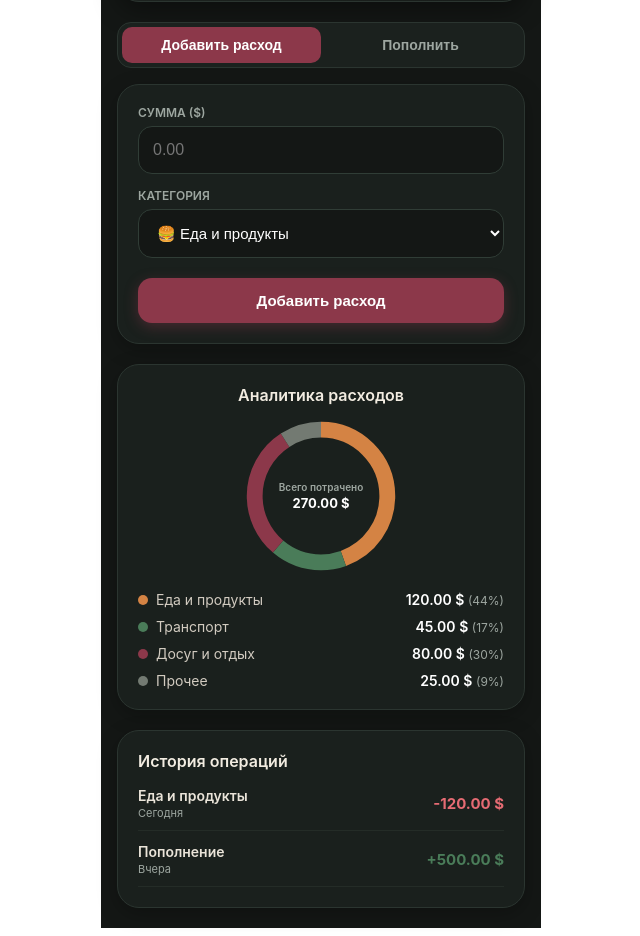
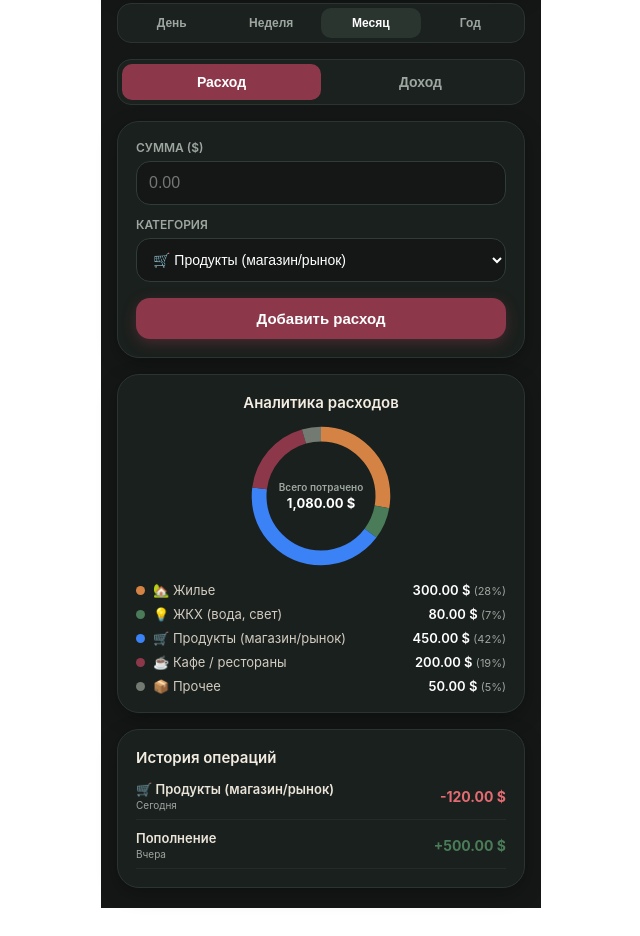
Before and after one commit to takho01/TG-Financial-sever-bot, a Next.js app: page / in a window 1280 px wide. Shown: the part 264-1200 px from the top of the page, without its empty margins (319-959 px from the left). Built offline with nearby package versions, Linux system fonts and the light colour scheme.

Commit message:
Update index.jsx

```diff
--- a/pages/index.jsx
+++ b/pages/index.jsx
@@ -1,110 +1,168 @@
-import { useState } from 'react';
+import { useState, useEffect } from 'react';
 
-// Курсы валют относительно 1 USD
 const RATES = {
   '$': 1,
   '€': 0.92,
   '₸': 495,
   '₼': 1.70,
   'USDT': 1,
-  'TON': 5.5 // 1 TON = 5.5 USD
+  'TON': 5.5
 };
 
-// Словари для локализации интерфейса в теплой эстетике
 const t = {
   ru: {
-    title: "Финансовый трекер",
+    title: "Мои Финансы",
     balance: "Текущий баланс",
-    addExpense: "Добавить расход",
-    addIncome: "Пополнить",
+    addExpense: "Расход",
+    addIncome: "Доход",
     amount: "Сумма",
     category: "Категория",
     addBtn: "Добавить расход",
     incomeBtn: "Внести доход",
     analytics: "Аналитика расходов",
     history: "История операций",
+    viewAll: "Подробнее",
+    close: "Закрыть",
     noExpenses: "Пока нет расходов. Добавьте первый!",
     noHistory: "История операций пуста",
     totalSpent: "Всего потрачено",
-    categories: { food: "Еда и продукты", transport: "Транспорт", fun: "Досуг и отдых", other: "Прочее" }
+    periods: { day: "День", week: "Неделя", month: "Месяц", year: "Год" },
+    categories: {
+      housing: "🏡 Жилье",
+      utilities: "💡 ЖКХ (вода, свет)",
+      groceries: "🛒 Продукты (магазин/рынок)",
+      restaurants: "☕ Кафе / рестораны",
+      other: "📦 Прочее"
+    }
   },
   en: {
-    title: "Financial Tracker",
+    title: "My Finances",
     balance: "Current Balance",
-    addExpense: "Add Expense",
-    addIncome: "Add Income",
+    addExpense: "Expense",
+    addIncome: "Income",
     amount: "Amount",
     category: "Category",
     addBtn: "Add Expense",
     incomeBtn: "Add Income",
     analytics: "Expense Analytics",
     history: "Transaction History",
+    viewAll: "View All",
+    close: "Close",
     noExpenses: "No expenses yet.",
     noHistory: "No transactions yet",
     totalSpent: "Total Spent",
-    categories: { food: "Food & Groceries", transport: "Transport", fun: "Leisure & Fun", other: "Other" }
+    periods: { day: "Day", week: "Week", month: "Month", year: "Year" },
+    categories: {
+      housing: "🏡 Housing",
+      utilities: "💡 Utilities",
+      groceries: "🛒 Groceries",
+      restaurants: "☕ Restaurants",
+      other: "📦 Other"
+    }
   },
   kz: {
-    title: "Қаржы трекері",
+    title: "Менің қаржым",
     balance: "Ағымдағы баланс",
-    addExpense: "Шығын қосу",
-    addIncome: "Кіріс қосу",
+    addExpense: "Шығыс",
+    addIncome: "Кіріс",
     amount: "Сомасы",
     category: "Санат",
     addBtn: "Шығын қосу",
     incomeBtn: "Кіріс қосу",
     analytics: "Шығындар аналитикасы",
     history: "Операциялар тарихы",
+    viewAll: "Толығырақ",
+    close: "Жабу",
     noExpenses: "Әзірге шығындар жоқ.",
     noHistory: "Транзакциялар жоқ",
     totalSpent: "Барлығы жұмсалды",
-    categories: { food: "Тамақ", transport: "Көлік", fun: "Ойын-сауық", other: "Басқа" }
+    periods: { day: "Күн", week: "Апта", month: "Ай", year: "Жыл" },
+    categories: {
+      housing: "🏡 Тұрғын үй",
+      utilities: "💡 Коммуналдық қызмет",
+      groceries: "🛒 Өнімдер (дүкен/базар)",
+      restaurants: "☕ Кафе / мейрамхана",
+      other: "📦 Басқа"
+    }
   },
   az: {
-    title: "Maliyyə İzləyicisi",
+    title: "Mənim Maliyyəm",
     balance: "Cari Balans",
-    addExpense: "Xərc əlavə et",
-    addIncome: "Gəlir əlavə et",
+    addExpense: "Xərc",
+    addIncome: "Gəlir",
     amount: "Məbləğ",
     category: "Kateqoriya",
     addBtn: "Xərc əlavə et",
     incomeBtn: "Gəlir əlavə et",
     analytics: "Xərc Analitikası",
     history: "Əməliyyat tarixçəsi",
+    viewAll: "Ətraflı",
+    close: "Bağla",
     noExpenses: "Hələ xərc yoxdur.",
     noHistory: "Əməliyyat yoxdur",
     totalSpent: "Ümumi xərc",
-    categories: { food: "Yemək", transport: "Nəqliyyat", fun: "Əyləncə", other: "Digər" }
+    periods: { day: "Gün", week: " Həftə", month: "Ay", year: "İl" },
+    categories: {
+      housing: "🏡 Mənzil",
+      utilities: "💡 Kommunal",
+      groceries: "🛒 Ərzaq (mağaza/bazar)",
+      restaurants: "☕ Kafe / restoran",
+      other: "📦 Digər"
+    }
   }
 };
 
 const CATEGORY_COLORS = {
-  food: "#d48344",      // Теплый охристый / пряный
-  transport: "#4a7c59", // Приглушенный болотный акцент
-  fun: "#8c384a",       // Бордово-винный
-  other: "#737a72"      // Матовый серо-зеленый
+  housing: "#d48344",     // Охристый
+  utilities: "#4a7c59",   // Болотный
+  groceries: "#3b82f6",   // Яркий синий
+  restaurants: "#8c384a", // Бордовый
+  other: "#737a72"        // Серый
 };
 
 export default function Home() {
-  const [baseBalanceUSD, setBaseBalanceUSD] = useState(1500);
-  const [expensesUSD, setExpensesUSD] = useState({
-    food: 120,
-    transport: 45,
-    fun: 80,
-    other: 25
+  // Загружаем данные из localStorage, если они есть, иначе используем дефолтные
+  const [baseBalanceUSD, setBaseBalanceUSD] = useState(() => {
+    if (typeof window !== 'undefined') {
+      const saved = localStorage.getItem('fin_balance');
+      return saved !== null ? Number(saved) : 1500;
+    }
+    return 1500;
   });
 
-  // История транзакций
-  const [transactions, setTransactions] = useState([
-    { id: 1, type: 'expense', title: 'Еда и продукты', amountUSD: 120, date: 'Сегодня' },
+  const [expensesUSD, setExpensesUSD] = useState(() => {
+    if (typeof window !== 'undefined') {
+      const saved = localStorage.getItem('fin_expenses');
+      return saved !== null ? JSON.parse(saved) : { housing: 300, utilities: 80, groceries: 450, restaurants: 200, other: 50 };
+    }
+    return { housing: 300, utilities: 80, groceries: 450, restaurants: 200, other: 50 };
+  });
+
+  const [transactions, setTransactions] = useState(() => {
+    if (typeof window !== 'undefined') {
+      const saved = localStorage.getItem('fin_txs');
+      return saved !== null ? JSON.parse(saved) : [
+        { id: 1, type: 'expense', title: '🛒 Продукты (магазин/рынок)', amountUSD: 120, date: 'Сегодня' },
         { id: 2, type: 'income', title: 'Пополнение', amountUSD: 500, date: 'Вчера' }
-  ]);
+      ];
+    }
+    return [];
+  });
 
   const [amount, setAmount] = useState('');
   const [currency, setCurrency] = useState('$');
   const [lang, setLang] = useState('ru');
-  const [category, setCategory] = useState('food');
+  const [category, setCategory] = useState('groceries');
   const [activeTab, setActiveTab] = useState('expense');
+  const [period, setPeriod] = useState('month');
+  const [showAllModal, setShowAllModal] = useState(false);
+
+  // Сохраняем в localStorage при каждом изменении
+  useEffect(() => {
+    localStorage.setItem('fin_balance', baseBalanceUSD);
+    localStorage.setItem('fin_expenses', JSON.stringify(expensesUSD));
+    localStorage.setItem('fin_txs', JSON.stringify(transactions));
+  }, [baseBalanceUSD, expensesUSD, transactions]);
 
   const dict = t[lang];
   const rate = RATES[currency];
@@ -128,7 +186,7 @@ export default function Home() {
       setBaseBalanceUSD(prev => prev - valInUSD);
       setExpensesUSD(prev => ({
         ...prev,
-        [category]: prev[category] + valInUSD
+        [category]: (prev[category] || 0) + valInUSD
       }));
       setTransactions(prev => [
         { id: Date.now(), type: 'expense', title: dict.categories[category], amountUSD: valInUSD, date: 'Только что' },
@@ -145,11 +203,11 @@ export default function Home() {
   };
 
   const totalSpentUSD = Object.values(expensesUSD).reduce((a, b) => a + b, 0);
-  const categoryKeys = ['food', 'transport', 'fun', 'other'];
+  const categoryKeys = ['housing', 'utilities', 'groceries', 'restaurants', 'other'];
 
   let cumulativePercent = 0;
   const chartSegments = categoryKeys.map(key => {
-    const val = expensesUSD[key];
+    const val = expensesUSD[key] || 0;
     const percent = totalSpentUSD > 0 ? (val / totalSpentUSD) * 100 : 0;
     const strokeDasharray = `${percent} ${100 - percent}`;
     const strokeDashoffset = -cumulativePercent;
@@ -169,15 +227,10 @@ export default function Home() {
       boxSizing: "border-box"
     }}>
       {/* Шапка: Селекторы */}
-      <div style={{ display: "flex", justifyContent: "space-between", marginBottom: "24px", gap: "12px" }}>
+      <div style={{ display: "flex", justifyContent: "space-between", marginBottom: "20px", gap: "12px" }}>
         <select
-          value={lang}
-          onChange={(e) => setLang(e.target.value)}
-          style={{
-            background: "#1e2320", color: "#eae4d9", border: "1px solid #2f3833",
-            padding: "12px 14px", borderRadius: "14px", fontSize: "15px", fontWeight: "600",
-            outline: "none", flex: 1, cursor: "pointer"
-          }}
+          value={lang} onChange={(e) => setLang(e.target.value)}
+          style={{ background: "#1e2320", color: "#eae4d9", border: "1px solid #2f3833", padding: "12px 14px", borderRadius: "14px", fontSize: "15px", fontWeight: "600", outline: "none", flex: 1, cursor: "pointer" }}
         >
           <option value="ru">🇷🇺 Русский</option>
           <option value="en">🇬🇧 English</option>
@@ -186,13 +239,8 @@ export default function Home() {
         </select>
 
         <select
-          value={currency}
-          onChange={(e) => setCurrency(e.target.value)}
-          style={{
-            background: "#1e2320", color: "#eae4d9", border: "1px solid #2f3833",
-            padding: "12px 14px", borderRadius: "14px", fontSize: "15px", fontWeight: "600",
-            outline: "none", flex: 1, cursor: "pointer"
-          }}
+          value={currency} onChange={(e) => setCurrency(e.target.value)}
+          style={{ background: "#1e2320", color: "#eae4d9", border: "1px solid #2f3833", padding: "12px 14px", borderRadius: "14px", fontSize: "15px", fontWeight: "600", outline: "none", flex: 1, cursor: "pointer" }}
         >
           <option value="$">USD ($)</option>
           <option value="€">EUR (€)</option>
@@ -203,19 +251,38 @@ export default function Home() {
         </select>
       </div>
 
-      <h2 style={{ textAlign: "center", marginBottom: "20px", fontWeight: "700", fontSize: "22px", color: "#f2ece1" }}>{dict.title}</h2>
+      <h2 style={{ textAlign: "center", marginBottom: "16px", fontWeight: "700", fontSize: "22px", color: "#f2ece1" }}>{dict.title}</h2>
 
       {/* Баланс */}
       <div style={{
         background: "linear-gradient(145deg, #1f2622 0%, #171c19 100%)",
-        border: "1px solid #2b3530", color: "#eae4d9", padding: "26px", borderRadius: "22px",
-        textAlign: "center", marginBottom: "20px", boxShadow: "0 10px 25px rgba(0,0,0,0.35)"
+        border: "1px solid #2b3530", color: "#eae4d9", padding: "24px", borderRadius: "22px",
+        textAlign: "center", marginBottom: "16px", boxShadow: "0 10px 25px rgba(0,0,0,0.35)"
       }}>
         <p style={{ margin: 0, fontSize: "12px", color: "#9da6a0", textTransform: "uppercase", letterSpacing: "1px", fontWeight: "600" }}>{dict.balance}</p>
-        <h1 style={{ margin: "10px 0 0 0", fontSize: "36px", fontWeight: "700", color: "#fff" }}>{formatVal(baseBalanceUSD)} {currency}</h1>
+        <h1 style={{ margin: "10px 0 0 0", fontSize: "34px", fontWeight: "700", color: "#fff" }}>{formatVal(baseBalanceUSD)} {currency}</h1>
       </div>
 
-      {/* Переключатель вкладки */}
+      {/* Таймлайн периодов (День, Неделя, Месяц, Год) как на референсах */}
+      <div style={{ display: "flex", background: "#1b211e", padding: "4px", borderRadius: "14px", marginBottom: "16px", border: "1px solid #2b3530" }}>
+        {['day', 'week', 'month', 'year'].map(p => (
+          <button
+            key={p}
+            type="button"
+            onClick={() => setPeriod(p)}
+            style={{
+              flex: 1, padding: "8px 0", borderRadius: "10px", border: "none", fontWeight: "600", fontSize: "12px", cursor: "pointer",
+              background: period === p ? "#2b3530" : "transparent",
+              color: period === p ? "#fff" : "#9da6a0",
+              transition: "all 0.2s ease"
+            }}
+          >
+            {dict.periods[p]}
+          </button>
+        ))}
+      </div>
+
+      {/* Переключатель вкладки Расход / Доход */}
       <div style={{ display: "flex", background: "#1b211e", padding: "4px", borderRadius: "14px", marginBottom: "16px", border: "1px solid #2b3530" }}>
         <button
           type="button"
@@ -243,54 +310,55 @@ export default function Home() {
         </button>
       </div>
 
-      {/* Форма */}
+      {/* Форма ввода */}
       <form onSubmit={handleAction} style={{
-        background: "#1a201d", border: "1px solid #2b3530", padding: "20px", borderRadius: "22px",
-        marginBottom: "20px", boxShadow: "0 6px 20px rgba(0,0,0,0.25)"
+        background: "#1a201d", border: "1px solid #2b3530", padding: "18px", borderRadius: "22px",
+        marginBottom: "16px", boxShadow: "0 6px 20px rgba(0,0,0,0.25)"
       }}>
-        <div style={{ marginBottom: "14px" }}>
+        <div style={{ marginBottom: "12px" }}>
           <label style={{ display: "block", fontSize: "12px", color: "#9da6a0", marginBottom: "6px", fontWeight: "600", textTransform: "uppercase" }}>{dict.amount} ({currency})</label>
           <input
             type="number" step="any" value={amount} onChange={(e) => setAmount(e.target.value)} placeholder="0.00"
-            style={{ width: "100%", padding: "14px", borderRadius: "14px", border: "1px solid #303d36", background: "#141715", color: "white", fontSize: "16px", outline: "none", boxSizing: "border-box" }}
+            style={{ width: "100%", padding: "12px", borderRadius: "14px", border: "1px solid #303d36", background: "#141715", color: "white", fontSize: "16px", outline: "none", boxSizing: "border-box" }}
           />
         </div>
 
         {activeTab === 'expense' && (
-          <div style={{ marginBottom: "20px" }}>
+          <div style={{ marginBottom: "16px" }}>
             <label style={{ display: "block", fontSize: "12px", color: "#9da6a0", marginBottom: "6px", fontWeight: "600", textTransform: "uppercase" }}>{dict.category}</label>
             <select
               value={category} onChange={(e) => setCategory(e.target.value)}
-              style={{ width: "100%", padding: "14px", borderRadius: "14px", border: "1px solid #303d36", background: "#141715", color: "white", fontSize: "15px", outline: "none", cursor: "pointer", boxSizing: "border-box" }}
+              style={{ width: "100%", padding: "12px", borderRadius: "14px", border: "1px solid #303d36", background: "#141715", color: "white", fontSize: "14px", outline: "none", cursor: "pointer", boxSizing: "border-box" }}
             >
-              <option value="food">🍔 {dict.categories.food}</option>
-              <option value="transport">🚗 {dict.categories.transport}</option>
-              <option value="fun">🎉 {dict.categories.fun}</option>
-              <option value="other">📦 {dict.categories.other}</option>
+              <option value="housing">{dict.categories.housing}</option>
+              <option value="utilities">{dict.categories.utilities}</option>
+              <option value="groceries">{dict.categories.groceries}</option>
+              <option value="restaurants">{dict.categories.restaurants}</option>
+              <option value="other">{dict.categories.other}</option>
             </select>
           </div>
         )}
 
         <button type="submit" style={{
           width: "100%", background: activeTab === 'expense' ? "#8c384a" : "#4a7c59", color: "white",
-          border: "none", padding: "14px", borderRadius: "14px", fontWeight: "700", fontSize: "15px", cursor: "pointer",
+          border: "none", padding: "12px", borderRadius: "14px", fontWeight: "700", fontSize: "15px", cursor: "pointer",
           boxShadow: activeTab === 'expense' ? "0 4px 14px rgba(140,56,74,0.4)" : "0 4px 14px rgba(74,124,89,0.4)"
         }}>
           {activeTab === 'expense' ? dict.addBtn : dict.incomeBtn}
         </button>
       </form>
 
-      {/* График */}
+      {/* График аналитики */}
       <div style={{
-        background: "#1a201d", border: "1px solid #2b3530", padding: "20px", borderRadius: "22px",
-        marginBottom: "20px", boxShadow: "0 6px 20px rgba(0,0,0,0.25)"
+        background: "#1a201d", border: "1px solid #2b3530", padding: "18px", borderRadius: "22px",
+        marginBottom: "16px", boxShadow: "0 6px 20px rgba(0,0,0,0.25)"
       }}>
-        <h3 style={{ margin: "0 0 16px 0", fontSize: "16px", fontWeight: "600", textAlign: "center", color: "#f2ece1" }}>{dict.analytics}</h3>
+        <h3 style={{ margin: "0 0 14px 0", fontSize: "15px", fontWeight: "600", textAlign: "center", color: "#f2ece1" }}>{dict.analytics}</h3>
         {totalSpentUSD === 0 ? (
           <p style={{ color: "#9da6a0", fontSize: "13px", textAlign: "center", margin: 0 }}>{dict.noExpenses}</p>
         ) : (
           <div>
-            <div style={{ position: "relative", width: "150px", height: "150px", margin: "0 auto 20px auto" }}>
+            <div style={{ position: "relative", width: "140px", height: "140px", margin: "0 auto 16px auto" }}>
               <svg viewBox="0 0 36 36" style={{ width: "100%", height: "100%", transform: "rotate(-90deg)" }}>
                 {chartSegments.map(seg => (
                   seg.percent > 0 && (
@@ -308,15 +376,15 @@ export default function Home() {
               </div>
             </div>
 
-            <div style={{ display: "flex", flexDirection: "column", gap: "10px" }}>
+            <div style={{ display: "flex", flexDirection: "column", gap: "8px" }}>
               {chartSegments.map(seg => (
-                <div key={seg.key} style={{ display: "flex", justifyContent: "space-between", alignItems: "center", fontSize: "14px" }}>
+                <div key={seg.key} style={{ display: "flex", justifyContent: "space-between", alignItems: "center", fontSize: "13px" }}>
                   <div style={{ display: "flex", alignItems: "center", gap: "8px" }}>
-                    <span style={{ width: "10px", height: "10px", borderRadius: "50%", background: seg.color, display: "inline-block" }}></span>
+                    <span style={{ width: "9px", height: "9px", borderRadius: "50%", background: seg.color, display: "inline-block" }}></span>
                     <span style={{ color: "#d2cbc0" }}>{dict.categories[seg.key]}</span>
                   </div>
                   <div style={{ fontWeight: "600", color: "#fff" }}>
-                    {formatVal(seg.val)} {currency} <span style={{ color: "#9da6a0", fontWeight: "400", fontSize: "12px" }}>({Math.round(seg.percent)}%)</span>
+                    {formatVal(seg.val)} {currency} <span style={{ color: "#9da6a0", fontWeight: "400", fontSize: "11px" }}>({Math.round(seg.percent)}%)</span>
                   </div>
                 </div>
               ))}
@@ -325,14 +393,61 @@ export default function Home() {
         )}
       </div>
 
-      {/* История */}
+      {/* История транзакций + кнопка Подробнее */}
       <div style={{
-        background: "#1a201d", border: "1px solid #2b3530", padding: "20px", borderRadius: "22px", boxShadow: "0 6px 20px rgba(0,0,0,0.25)"
+        background: "#1a201d", border: "1px solid #2b3530", padding: "18px", borderRadius: "22px", boxShadow: "0 6px 20px rgba(0,0,0,0.25)"
       }}>
-        <h3 style={{ margin: "0 0 16px 0", fontSize: "16px", fontWeight: "600", color: "#f2ece1" }}>{dict.history}</h3>
+        <div style={{ display: "flex", justifyContent: "space-between", alignItems: "center", marginBottom: "14px" }}>
+          <h3 style={{ margin: 0, fontSize: "15px", fontWeight: "600", color: "#f2ece1" }}>{dict.history}</h3>
+          {transactions.length > 3 && (
+            <button
+              onClick={() => setShowAllModal(true)}
+              style={{ background: "transparent", border: "none", color: "#d48344", fontSize: "13px", fontWeight: "600", cursor: "pointer" }}
+            >
+              {dict.viewAll} →
+            </button>
+          )}
+        </div>
+
         {transactions.length === 0 ? (
           <p style={{ color: "#9da6a0", fontSize: "13px", textAlign: "center", margin: 0 }}>{dict.noHistory}</p>
         ) : (
+          <div style={{ display: "flex", flexDirection: "column", gap: "10px" }}>
+            {transactions.slice(0, 3).map(tx => (
+              <div key={tx.id} style={{ display: "flex", justifyContent: "space-between", alignItems: "center", paddingBottom: "8px", borderBottom: "1px solid #242c27" }}>
+                <div>
+                  <div style={{ fontWeight: "600", fontSize: "13px", color: "#eae4d9" }}>{tx.title}</div>
+                  <div style={{ fontSize: "10px", color: "#9da6a0", marginTop: "2px" }}>{tx.date}</div>
+                </div>
+                <div style={{ fontWeight: "700", fontSize: "14px", color: tx.type === 'income' ? "#4a7c59" : "#e56b73" }}>
+                  {tx.type === 'income' ? '+' : '-'}{formatVal(tx.amountUSD)} {currency}
+                </div>
+              </div>
+            ))}
+          </div>
+        )}
+      </div>
+
+      {/* Модальное окно «Подробнее» со всей историей */}
+      {showAllModal && (
+        <div style={{
+          position: "fixed", top: 0, left: 0, right: 0, bottom: 0,
+          background: "rgba(10, 12, 11, 0.85)", backdropFilter: "blur(5px)",
+          zIndex: 100, display: "flex", justifyContent: "center", alignItems: "flex-end"
+        }}>
+          <div style={{
+            background: "#1a201d", border: "1px solid #2b3530", borderTopLeftRadius: "24px", borderTopRightRadius: "24px",
+            width: "100%", maxWidth: "440px", maxHeight: "80vh", padding: "20px", boxSizing: "border-box", overflowY: "auto"
+          }}>
+            <div style={{ display: "flex", justifyContent: "space-between", alignItems: "center", marginBottom: "16px" }}>
+              <h3 style={{ margin: 0, fontSize: "18px", color: "#f2ece1" }}>{dict.history}</h3>
+              <button
+                onClick={() => setShowAllModal(false)}
+                style={{ background: "#2b3530", border: "none", color: "#fff", padding: "6px 12px", borderRadius: "10px", cursor: "pointer", fontSize: "13px", fontWeight: "600" }}
+              >
+                {dict.close}
+              </button>
+            </div>
             <div style={{ display: "flex", flexDirection: "column", gap: "12px" }}>
               {transactions.map(tx => (
                 <div key={tx.id} style={{ display: "flex", justifyContent: "space-between", alignItems: "center", paddingBottom: "10px", borderBottom: "1px solid #242c27" }}>
@@ -346,8 +461,9 @@ export default function Home() {
                 </div>
               ))}
             </div>
+          </div>
+        </div>
       )}
-      </div>
     </div>
   );
 }
```
Lines whose indentation alone changed are shown as unchanged.
